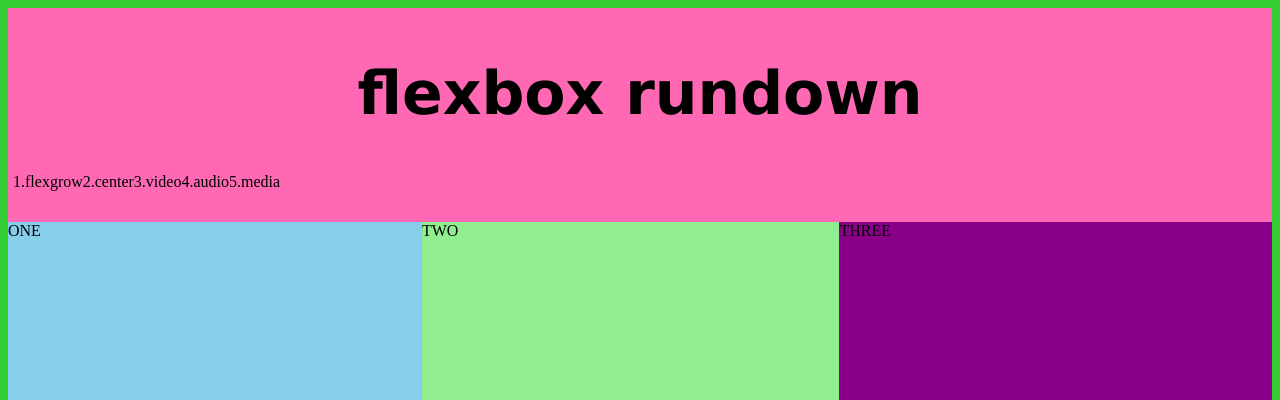
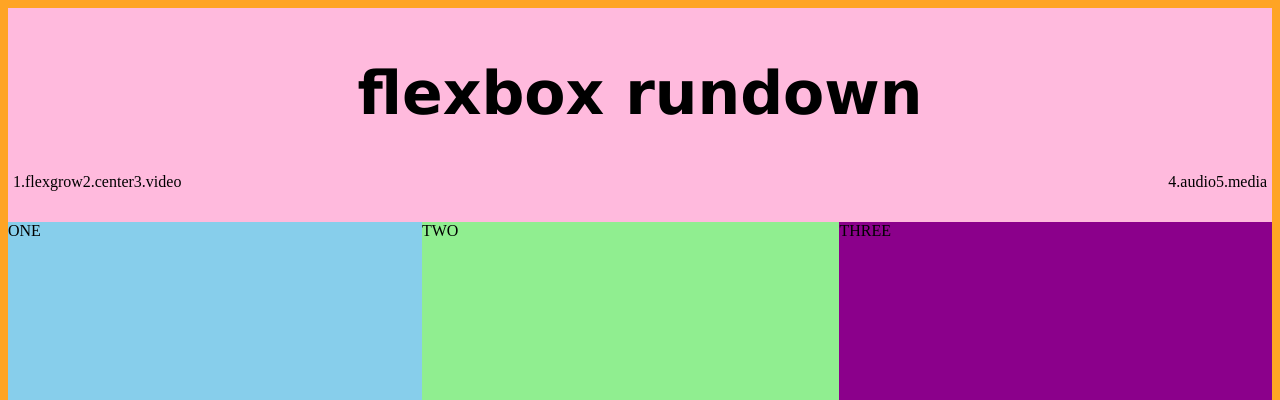
Before and after one commit to elinekcooper/worksheet4, a plain HTML site: page index.html in a window 1280 px wide. Shown: the top 400 px of the page. Drawn offline with Linux system fonts and the light colour scheme.

Commit message:
Added and formatted list

```diff
--- a/index.html
+++ b/index.html
@@ -23,7 +23,7 @@
                     <li>1.flexgrow</li>
                     <li>2.center </li>
                     <li>3.video </li>
-                    <li>4.audio </li>
+                    <li class = "push">4.audio </li>
                     <li>5.media </li>
                     <li> </li>
                 </div>
--- a/styles.css
+++ b/styles.css
@@ -11,15 +11,14 @@ ul {
 }
 
 body{
-    background-color: limegreen;
+    background-color: rgb(255, 164, 36);
 }
 
 /* header sytles */
 
 header {
-    background-color: hotpink;
+    background-color: rgb(255, 186, 221);
     padding: 10px 0px 10px 0px;
-
 
 }
 
@@ -29,6 +28,12 @@ header {
 .container-navigation {
     display: flex;
     flex-wrap: wrap;
+    flex-direction: row;
+    justify-content: flex-start;
+}
+
+.push {
+    margin-left: auto;
 }
 
 .section-one {
```
